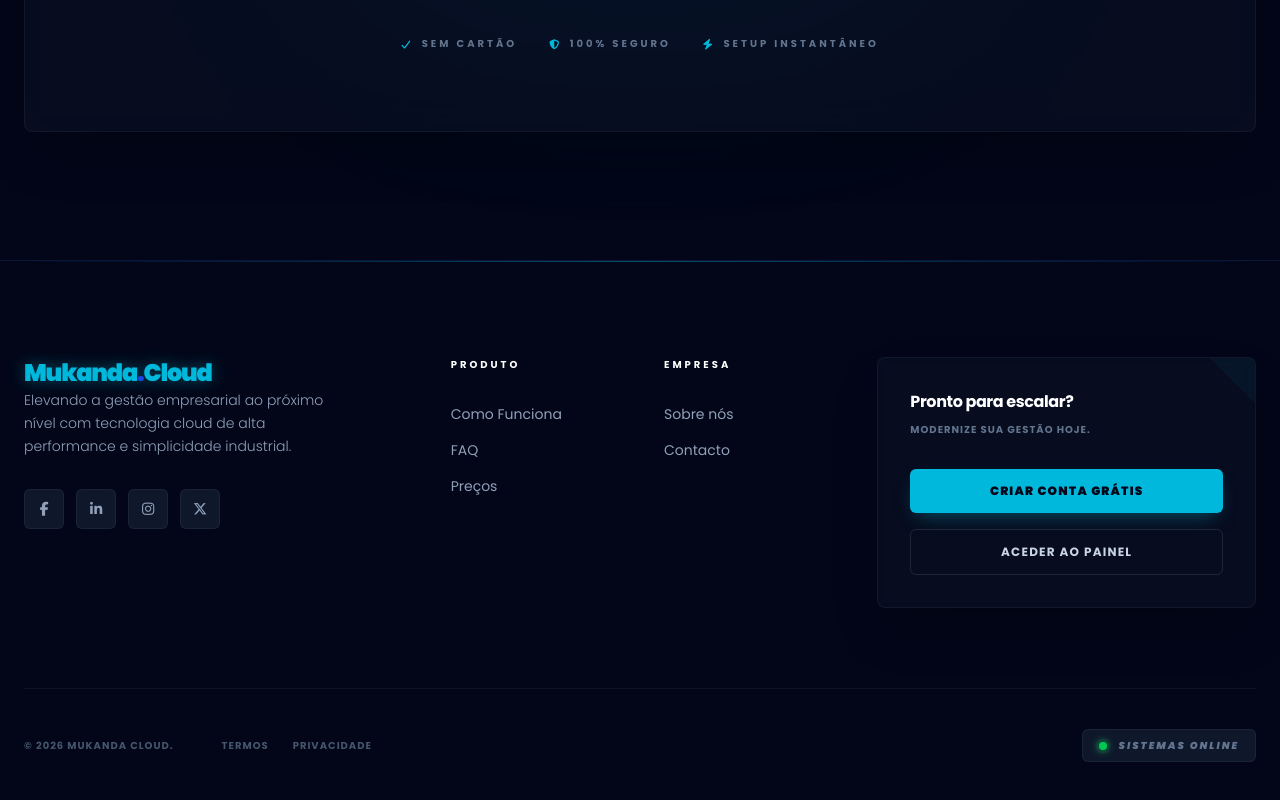
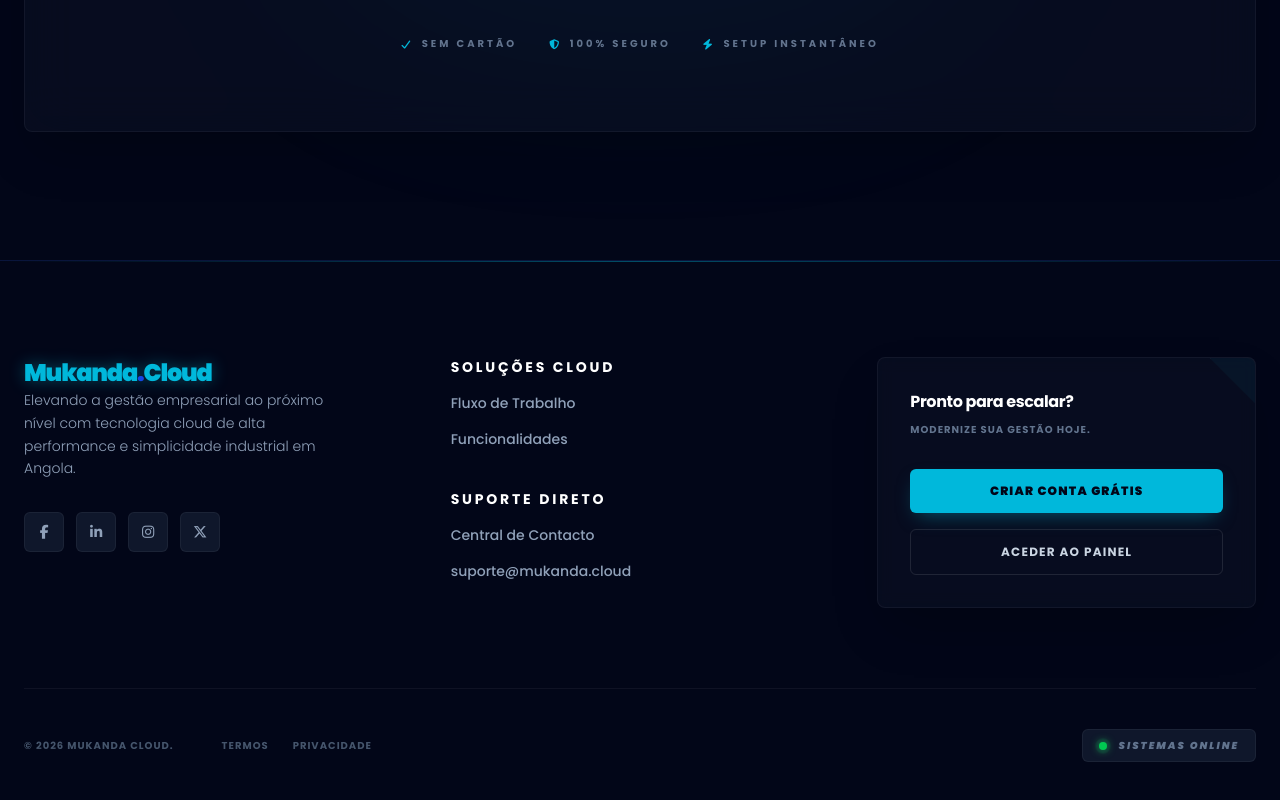
Before and after one commit to nsimba-afonso-nwayami/mukanda-cloud, a React (Vite) app: page / in a window 1280 px wide. Shown: the part 3909-4709 px from the top of the page. Built offline with nearby package versions, Linux system fonts and the light colour scheme.

Commit message:
Rodapé ajustado

```diff
--- a/src/components/footer/Footer.jsx
+++ b/src/components/footer/Footer.jsx
@@ -3,8 +3,8 @@
 export default function Footer() {
   const currentYear = new Date().getFullYear();
 
-  // Estilo refinado para os links das colunas (sem arredondamentos, apenas movimento)
-  const footerLinkStyle = "text-sm text-slate-400 hover:text-cyan-400 hover:translate-x-1 transition-all duration-300 w-fit";
+  // Estilo refinado para os links (sem arredondamentos, apenas movimento)
+  const footerLinkStyle = "text-sm text-slate-400 hover:text-cyan-400 hover:translate-x-1 transition-all duration-300 w-fit font-medium";
 
   return (
     <footer className="relative bg-slate-950 text-slate-300 border-t border-blue-900/30 overflow-hidden">
@@ -26,10 +26,10 @@
               Mukanda<span className="text-blue-700">.</span>Cloud
             </Link>
             <p className="text-slate-400 text-sm leading-relaxed max-w-xs font-light">
-              Elevando a gestão empresarial ao próximo nível com tecnologia cloud de alta performance e simplicidade industrial.
+              Elevando a gestão empresarial ao próximo nível com tecnologia cloud de alta performance e simplicidade industrial em Angola.
             </p>
 
-            {/* Redes Sociais - Ajustadas para rounded-md (Cantos Sóbrios) */}
+            {/* Redes Sociais - Cantos Sóbrios (rounded-md) */}
             <div className="flex items-center gap-3">
               {['facebook-f', 'linkedin-in', 'instagram', 'x-twitter'].map((social) => (
                 <a
@@ -43,21 +43,22 @@
             </div>
           </div>
 
-          {/* Colunas de Navegação */}
-          <div className="md:col-span-2 flex flex-col gap-4">
-            <h3 className="text-white text-[10px] font-bold uppercase tracking-[0.3em] mb-4">Produto</h3>
-            <Link to="/#como-funciona" className={footerLinkStyle}>Como Funciona</Link>
-            <Link to="/#faq" className={footerLinkStyle}>FAQ</Link>
-            <Link to="/#precos" className={footerLinkStyle}>Preços</Link>
+          {/* Coluna Única de Navegação: Soluções & Suporte */}
+          <div className="md:col-span-4 flex flex-col gap-6">
+            <div className="flex flex-col gap-4">
+              <h3 className="text-white text-sm font-bold uppercase tracking-[0.2em]">Soluções Cloud</h3>
+              <Link to="/#como-funciona" className={footerLinkStyle}>Fluxo de Trabalho</Link>
+              <Link to="/#funcionalidades" className={footerLinkStyle}>Funcionalidades</Link>
+            </div>
+
+            <div className="flex flex-col gap-4 pt-4">
+              <h3 className="text-white text-sm font-bold uppercase tracking-[0.2em]">Suporte Direto</h3>
+              <Link to="/#contato" className={footerLinkStyle}>Central de Contacto</Link>
+              <a href="mailto:suporte@mukanda.cloud" className={footerLinkStyle}>suporte@mukanda.cloud</a>
+            </div>
           </div>
 
-          <div className="md:col-span-2 flex flex-col gap-4">
-            <h3 className="text-white text-[10px] font-bold uppercase tracking-[0.3em] mb-4">Empresa</h3>
-            <Link to="/#quem-somos" className={footerLinkStyle}>Sobre nós</Link>
-            <Link to="/#contato" className={footerLinkStyle}>Contacto</Link>
-          </div>
-
-          {/* CTA Card - Ajustado para rounded-lg e Botões rounded-md */}
+          {/* CTA Card - Cantos Sóbrios (rounded-lg e rounded-md) */}
           <div className="md:col-span-4 bg-slate-900/40 border border-white/5 p-8 rounded-lg backdrop-blur-sm shadow-2xl relative overflow-hidden">
             <div className="absolute top-0 right-0 w-16 h-16 bg-cyan-500/5 rotate-45 translate-x-8 -translate-y-8 border-l border-white/5" />
 
@@ -95,7 +96,7 @@
             </div>
           </div>
 
-          {/* Status - Ajustado para Cantos Sóbrios (rounded-md) */}
+          {/* Status - Cantos Sóbrios (rounded-md) */}
           <div className="flex items-center gap-3 px-4 py-2 rounded-md bg-slate-900 border border-white/5">
             <span className="relative flex h-2 w-2">
               <span className="animate-ping absolute inline-flex h-full w-full rounded-full bg-green-400 opacity-75"></span>
```
